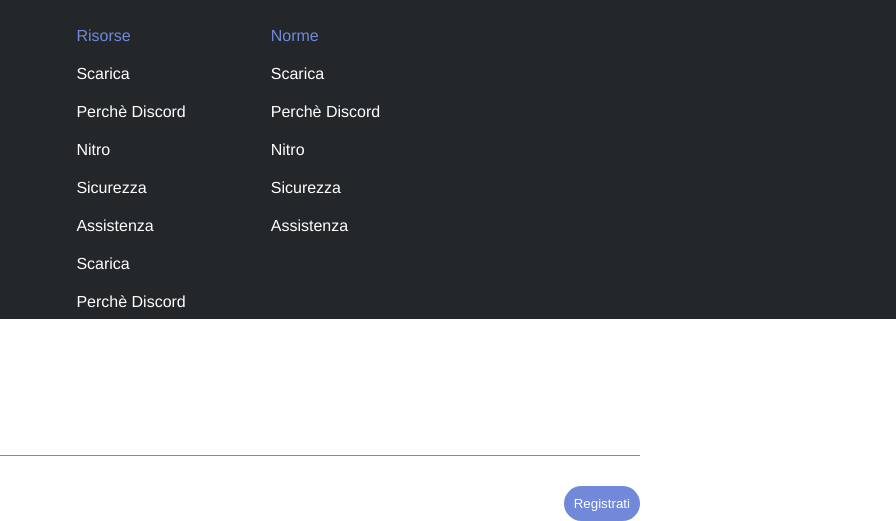
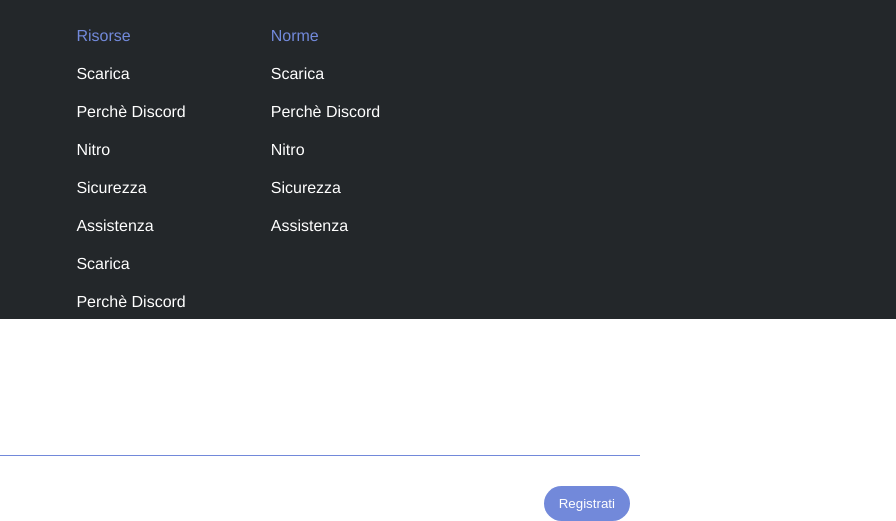
Before and after one commit to ParisiA02/htmlcss-discord, a plain HTML site: page index.html in a window 1280 px wide. Shown: the part 2038-2559 px from the top of the page, 384-1280 px from the left. Drawn offline with Linux system fonts and the light colour scheme; a web font is replaced by a local one.

Commit message:
fix button

```diff
--- a/css/style.css
+++ b/css/style.css
@@ -38,7 +38,7 @@ header{
 }
 /* button style */
 .button{
-    padding: 15px 20px;
+    padding: 10px 15px;
     margin: 0 10px;
     border-radius:30px;
     border: none;
@@ -217,13 +217,11 @@ footer{
     top: 30px;
     left: 0;
 }
-.registrati{
-    padding: 10px;
-    border-radius: 20px;
-    border: none;
+.button.registrati{
     color: white;
     background-color: rgb(114, 137, 218);
     position: absolute;
     top: 30px;
     right: 0;
+    line-height: 15px;
 }
--- a/index.html
+++ b/index.html
@@ -139,7 +139,7 @@
             </div>
             <div class="footersection2">
                 <img class="footer-logo" src="img/logo.svg" alt="logo-image">
-                <button class="registrati">Registrati</button>
+                <button class="button registrati">Registrati</button>
             </div>
         </div>
     </footer>
```
